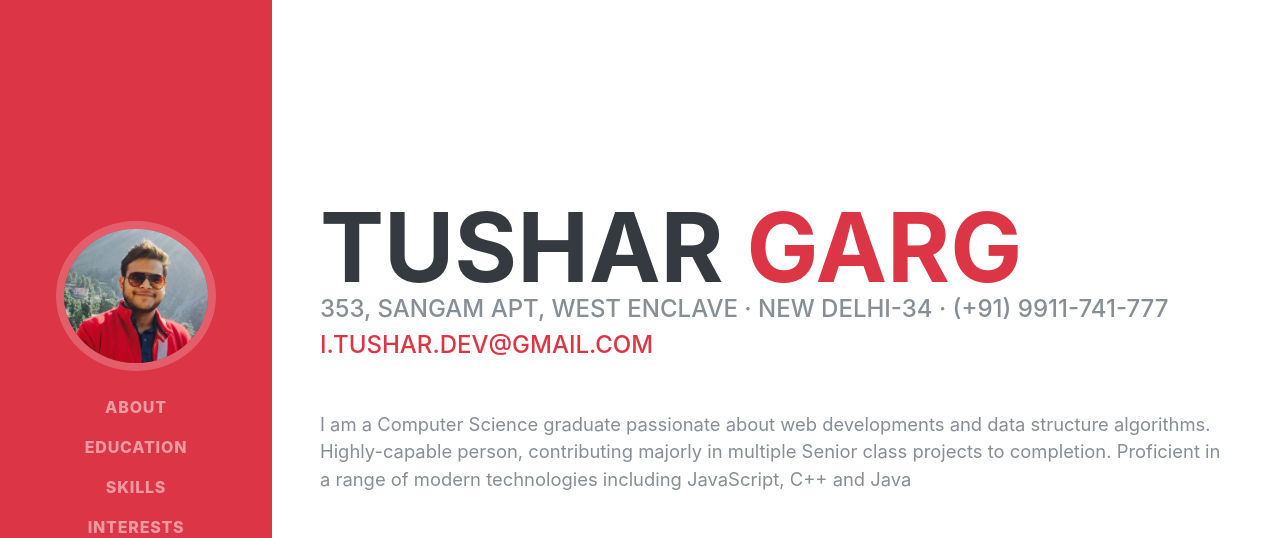
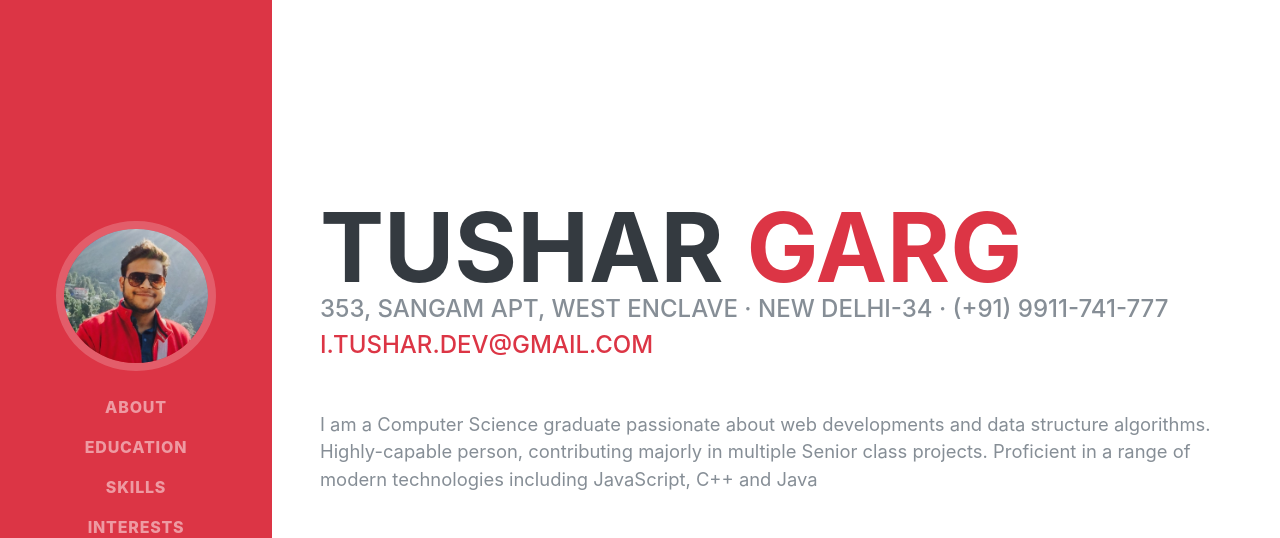
Before and after one commit to itushardev/My-Resume, a plain HTML site: page index.html in a window 1280 px wide. Shown: the top 538 px of the page. Drawn offline with Linux system fonts and the light colour scheme; a web font is replaced by a local one.

Commit message:
index.html about section refined

```diff
--- a/index.html
+++ b/index.html
@@ -51,7 +51,7 @@
 	          			<a href="mailto:i.tushar.dev@gmail.com">i.tushar.dev@gmail.com</a>
 	        		</div>
 
-	        		<p class="lead mb-5">I am a Computer Science graduate passionate about web developments and data structure algorithms. Highly-capable person, contributing majorly in multiple Senior class projects to completion. Proficient in a range of modern technologies including JavaScript, C++ and Java</p>
+	        		<p class="lead mb-5">I am a Computer Science graduate passionate about web developments and data structure algorithms. Highly-capable person, contributing majorly in multiple Senior class projects. Proficient in a range of modern technologies including JavaScript, C++ and Java</p>
 
 	        		<div class="social-icons">
 	          			<a href="https://www.linkedin.com/in/tushar-garg-b33247181/">
```
